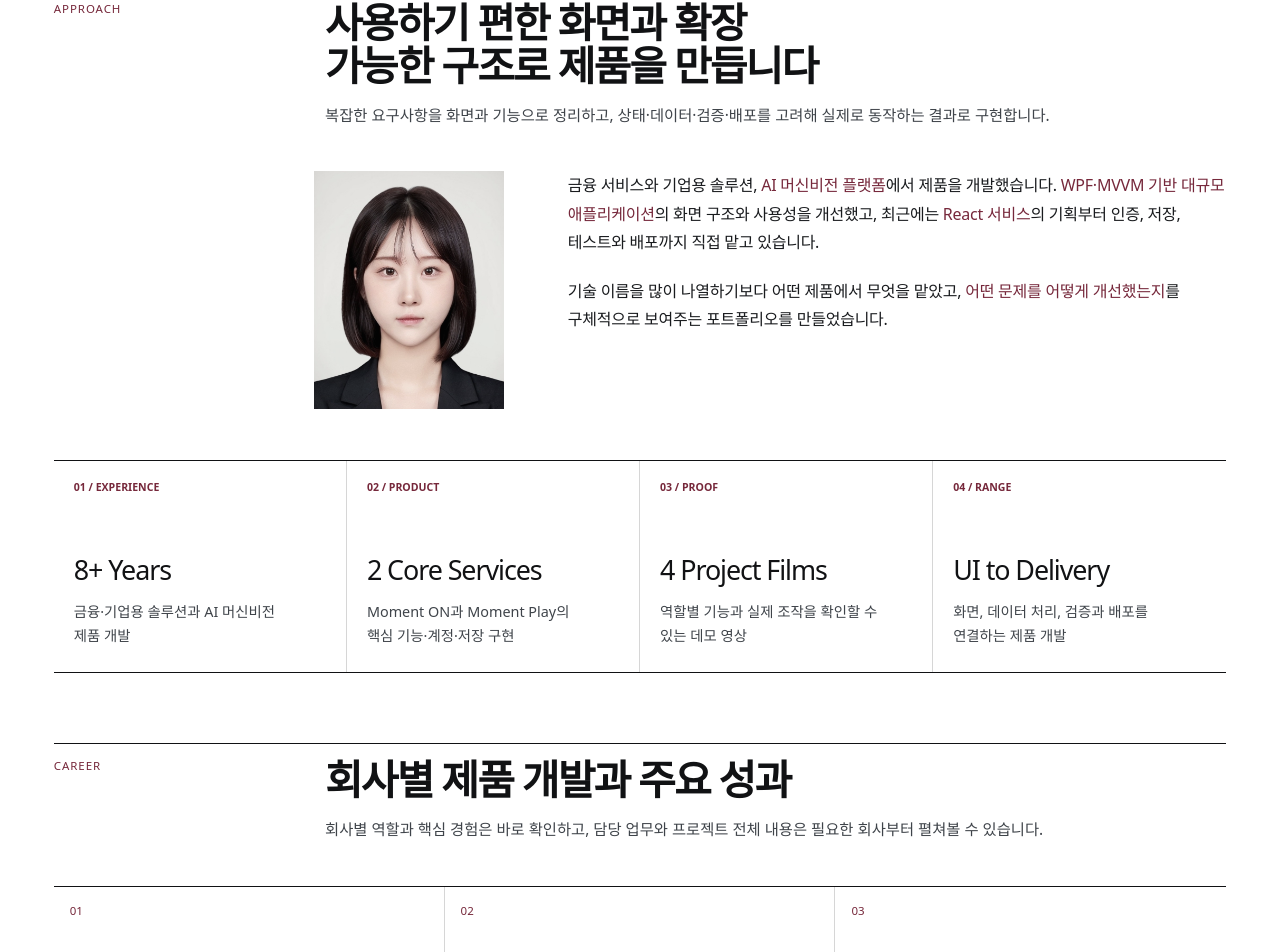
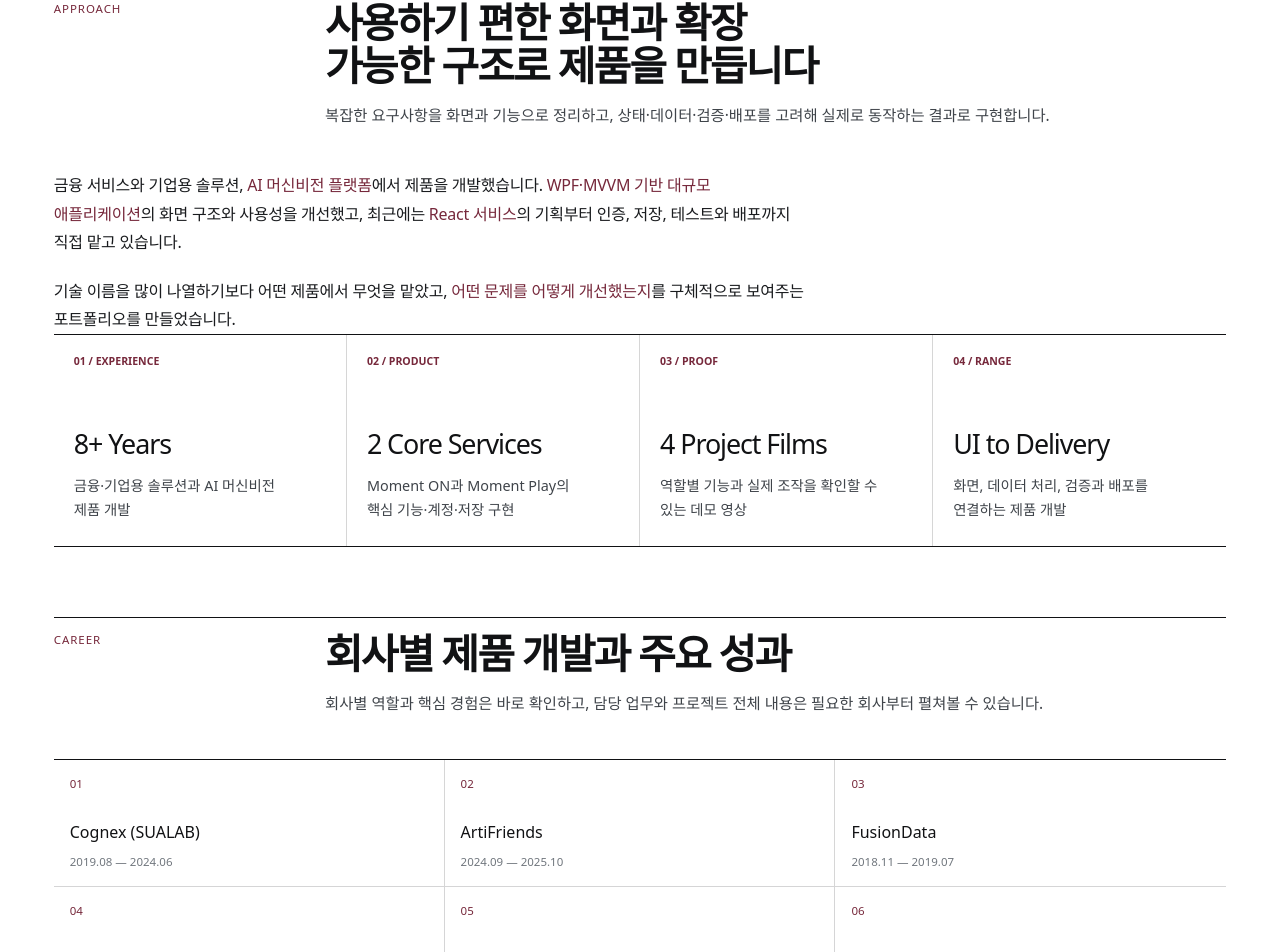
Before and after one commit to coffee-and/eun-portfolio, a React (Vite) app: page / in a window 1280 px wide. Shown: the part 4044-4996 px from the top of the page. Built offline with nearby package versions, Linux system fonts and the light colour scheme; a web font is replaced by a local one.

Commit message:
기본 화면 프로필 사진 제거

```diff
--- a/src/components/AboutSection.tsx
+++ b/src/components/AboutSection.tsx
@@ -8,17 +8,6 @@ const AboutSection = () => {
         title="사용하기 편한 화면과 확장 가능한 구조로 제품을 만듭니다"
         description="복잡한 요구사항을 화면과 기능으로 정리하고, 상태·데이터·검증·배포를 고려해 실제로 동작하는 결과로 구현합니다."
       />
-
-      <div className="about-editorial__profile">
-        <figure className="about-editorial__portrait">
-          <img
-            src={`${import.meta.env.BASE_URL}resume/profile.jpg`}
-            alt="은정안 프로필"
-            width="240"
-            height="300"
-            loading="lazy"
-          />
-        </figure>
 
       <div className="about-editorial__statement">
         <p>
@@ -32,7 +21,6 @@ const AboutSection = () => {
           <strong className="text-accent"> 어떤 문제를 어떻게 개선했는지</strong>를 구체적으로 보여주는
           포트폴리오를 만들었습니다.
         </p>
-        </div>
       </div>
 
       <div className="about-grid about-grid--editorial">
```
Lines whose indentation alone changed are shown as unchanged.
